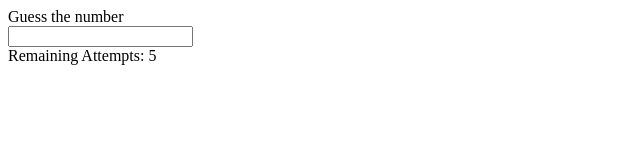
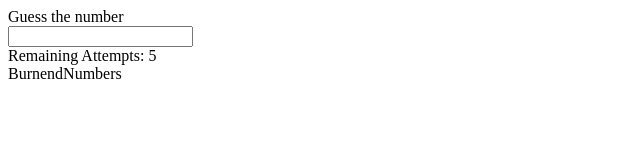
Before and after one commit to CrazySession/guessthenumber, a React (Create React App) app: page / in a window 1280 px wide. Shown: the top 160 px of the page, without its empty margins (0-640 px from the left). Built offline with nearby package versions, Linux system fonts and the light colour scheme.

Commit message:
added BurnendNumbers component

```diff
--- a/src/components/App.js
+++ b/src/components/App.js
@@ -4,6 +4,7 @@ import { createNumber } from "../actions";
 
 import SearchBar from './SearchBar';
 import RemainingAttempts from "./RemainingAttempts";
+import BurnendNumbers from './BurnendNumbers';
 
 class App extends Component {
     constructor(props){
@@ -18,6 +19,7 @@ class App extends Component {
             <SearchBar  />
             <RemainingAttempts   />
             {this.props.hint}
+            <BurnendNumbers     />
         </div>
     )
 }}
--- /dev/null
+++ b/src/components/BurnendNumbers.js
@@ -0,0 +1,7 @@
+import React from 'react';
+
+const BurnendNumbers = () => {
+    return <div>BurnendNumbers</div>
+};
+
+export default BurnendNumbers
--- a/src/components/SearchBar.js
+++ b/src/components/SearchBar.js
@@ -5,7 +5,7 @@ import { giveHint, count, setValue, guessed } from "../actions";
 class SearchBar extends Component {
     render() {
 
-        //#TODO extract function to action creater ?!
+        //#TODO extract function to action creater !? or helper function ?!
         const compareNum = (e) => {
             e.preventDefault();
             this.props.count(1);
```
